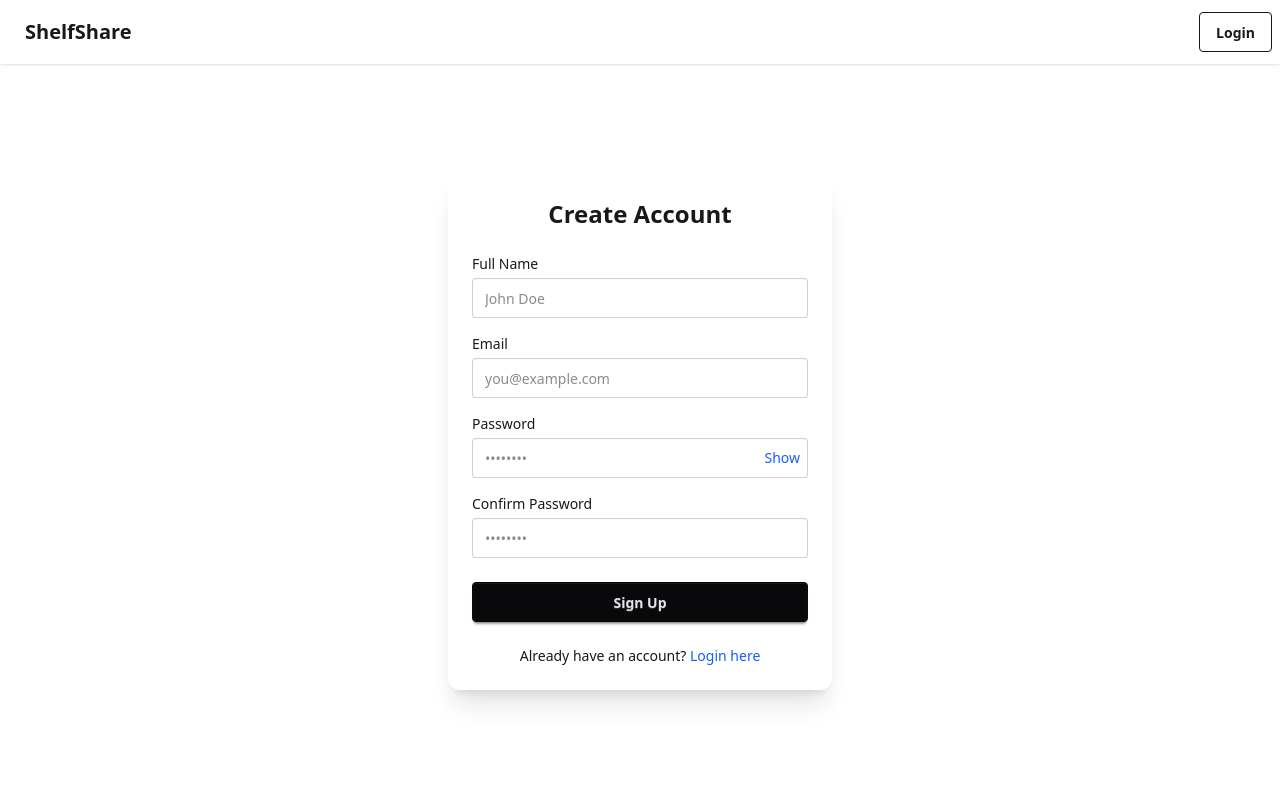
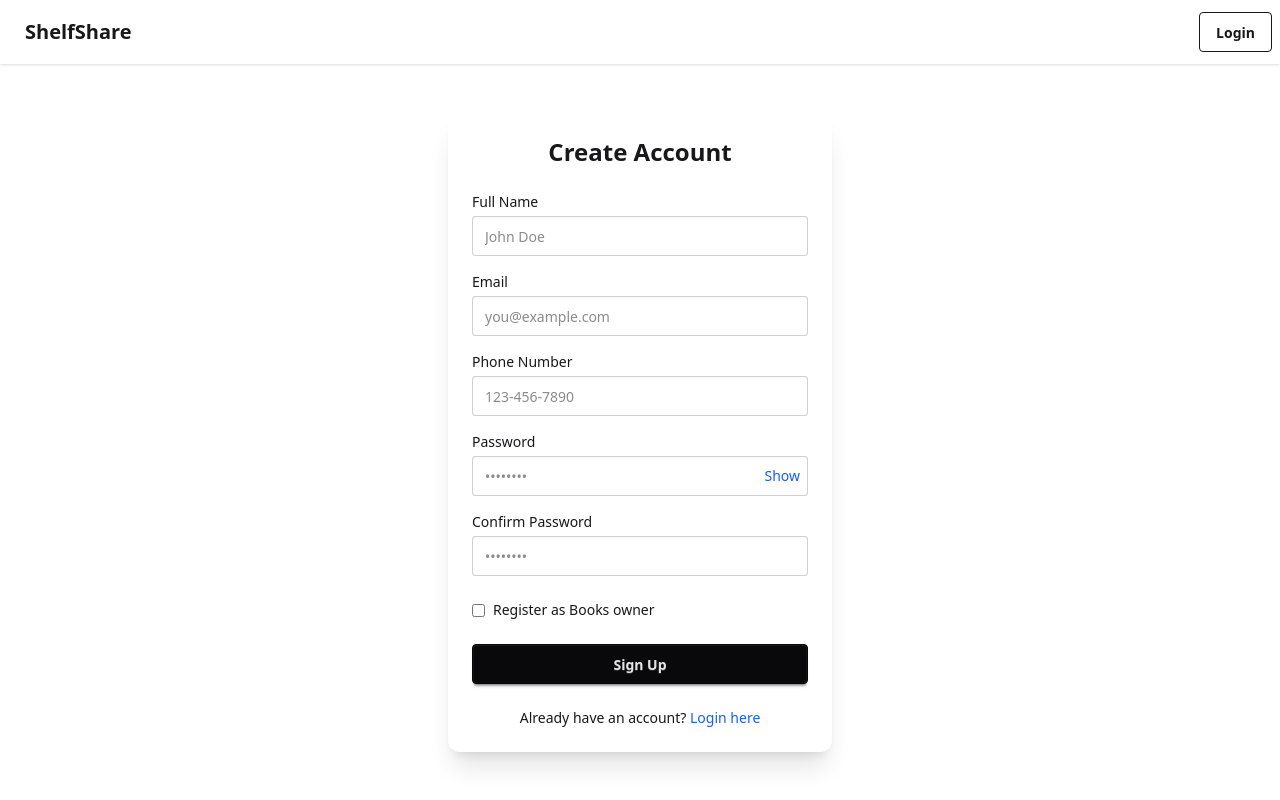
Before and after one commit to SatendraKm/ShelfShare_client, a Next.js app: page /signup in a window 1280 px wide. Built offline with nearby package versions, Linux system fonts and the light colour scheme; no server answers.

Commit message:
login and signup completed

```diff
--- a/src/app/(auth)/signup/page.js
+++ b/src/app/(auth)/signup/page.js
@@ -1,46 +1,51 @@
 "use client";
-import { useState } from "react";
+import { useState, useEffect } from "react";
 import { useRouter } from "next/navigation";
 import api from "@/lib/api";
 import toast from "react-hot-toast";
 import { useAuth } from "@/context/AuthContext";
 
-export default function SignupPage() {
+export default function Page() {
   const router = useRouter();
 
-  const [name, setName] = useState("");
+  const [fullName, setFullName] = useState("");
   const [emailId, setEmailId] = useState("");
   const [password, setPassword] = useState("");
+  const [phoneNumber, setPhoneNumber] = useState("");
+  const [role, setRole] = useState("seeker");
   const [confirmPassword, setConfirmPassword] = useState("");
   const [showPassword, setShowPassword] = useState(false);
-  const [error, setError] = useState(null);
   const [isSubmitting, setIsSubmitting] = useState(false);
 
-  const { dispatch } = useAuth();
+  const { dispatch, isAuthenticated, loading } = useAuth();
+
+  useEffect(() => {
+    if (!loading && isAuthenticated) {
+      toast.success("Signup successful!");
+      router.push("/feed");
+    }
+  }, [isAuthenticated, loading]);
 
   const handleSubmit = async (e) => {
     e.preventDefault();
-    setError(null);
-
     if (password !== confirmPassword) {
-      setError("Passwords do not match.");
       toast.error("Passwords do not match.");
       return;
     }
-
     setIsSubmitting(true);
-
     try {
-      const res = await api.post("/signup", { name, emailId, password });
-
+      const res = await api.post("/signup", {
+        fullName,
+        emailId,
+        phoneNumber,
+        password,
+        role,
+      });
+      console.log(res);
       // Auto-login after successful signup
-      dispatch({ type: "LOGIN", payload: res.data.userData });
-
-      toast.success("Signup successful!");
-      router.push("/feed");
+      dispatch({ type: "LOGIN", payload: res.data.data });
     } catch (err) {
       console.error(err);
-      setError("Signup failed. Please try again.");
       toast.error("Signup failed.");
     } finally {
       setIsSubmitting(false);
@@ -54,38 +59,50 @@ export default function SignupPage() {
           Create Account
         </h2>
 
-        {error && (
-          <div className="mb-4 rounded-md bg-red-100 px-3 py-2 text-sm text-red-600">
-            {error}
-          </div>
-        )}
-
         <div className="mb-4">
-          <label htmlFor="name" className="mb-1 block text-sm font-medium">
+          <label htmlFor="fullName" className="mb-1 block text-sm font-medium">
             Full Name
           </label>
           <input
-            id="name"
+            id="fullName"
             type="text"
             className="input input-bordered w-full"
             placeholder="John Doe"
-            value={name}
-            onChange={(e) => setName(e.target.value)}
+            value={fullName}
+            onChange={(e) => setFullName(e.target.value)}
             required
           />
         </div>
 
         <div className="mb-4">
-          <label htmlFor="email" className="mb-1 block text-sm font-medium">
+          <label htmlFor="emailId" className="mb-1 block text-sm font-medium">
             Email
           </label>
           <input
-            id="email"
+            id="emailId"
             type="email"
             className="input input-bordered w-full"
             placeholder="you@example.com"
             value={emailId}
             onChange={(e) => setEmailId(e.target.value)}
+            required
+          />
+        </div>
+
+        <div className="mb-4">
+          <label
+            htmlFor="phoneNumber"
+            className="mb-1 block text-sm font-medium"
+          >
+            Phone Number
+          </label>
+          <input
+            id="phoneNumber"
+            type="tel"
+            className="input input-bordered w-full"
+            placeholder="123-456-7890"
+            value={phoneNumber}
+            onChange={(e) => setPhoneNumber(e.target.value)}
             required
           />
         </div>
@@ -132,6 +149,19 @@ export default function SignupPage() {
           />
         </div>
 
+        <div className="mb-6 flex items-center">
+          <input
+            id="role"
+            type="checkbox"
+            className="mr-2"
+            checked={role === "owner"}
+            onChange={(e) => setRole(e.target.checked ? "owner" : "seeker")}
+          />
+          <label htmlFor="role" className="text-sm font-medium">
+            Register as Books owner
+          </label>
+        </div>
+
         <button
           type="submit"
           className="btn btn-neutral flex w-full items-center justify-center"
--- a/src/app/(dashboard)/feed/page.js
+++ b/src/app/(dashboard)/feed/page.js
@@ -9,7 +9,7 @@ const Feed = () => {
 
   if (!isAuthenticated) return <div>You are not logged in.</div>;
 
-  return <div>firstName : {user?.firstName}</div>;
+  return <div>firstName : {user?.fullName}</div>;
 };
 
 export default Feed;
--- a/src/app/page.js
+++ b/src/app/page.js
@@ -1,10 +1,12 @@
 "use client";
 import Link from "next/link";
+import { useAuth } from "@/context/AuthContext";
 
 const Page = () => {
+  const { isAuthenticated } = useAuth();
   return (
     <div>
-      <main className="bg-base-200 flex min-h-screen flex-col items-center justify-center px-4">
+      <main className="bg-base-200 flex min-h-[34rem] flex-col items-center justify-center px-4">
         <div className="max-w-2xl text-center">
           <h1 className="text-primary mb-4 text-5xl font-bold">
             Welcome to ShelfShare
@@ -13,10 +15,16 @@ const Page = () => {
             Discover, lend, and borrow books with your community. ShelfShare
             makes peer-to-peer book exchange easy and fun.
           </p>
-          <div className="flex justify-center gap-4">
-            <Link href="/signup" className="btn btn-primary">
-              Get Started
-            </Link>
+          <div className="flex justify-center">
+            {isAuthenticated ? (
+              <Link href="/feed" className="btn btn-primary">
+                Browse
+              </Link>
+            ) : (
+              <Link href="/signup" className="btn btn-primary">
+                Get Started
+              </Link>
+            )}
           </div>
         </div>
       </main>
```
